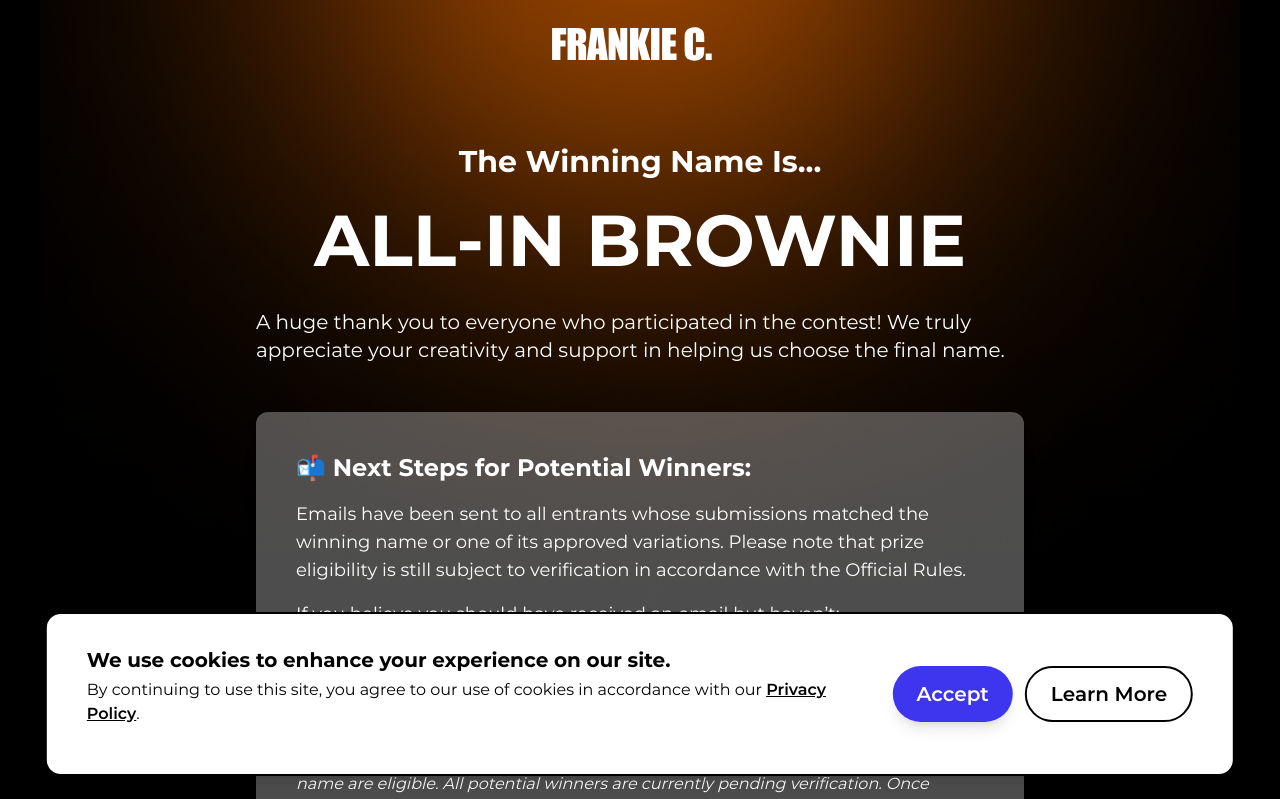
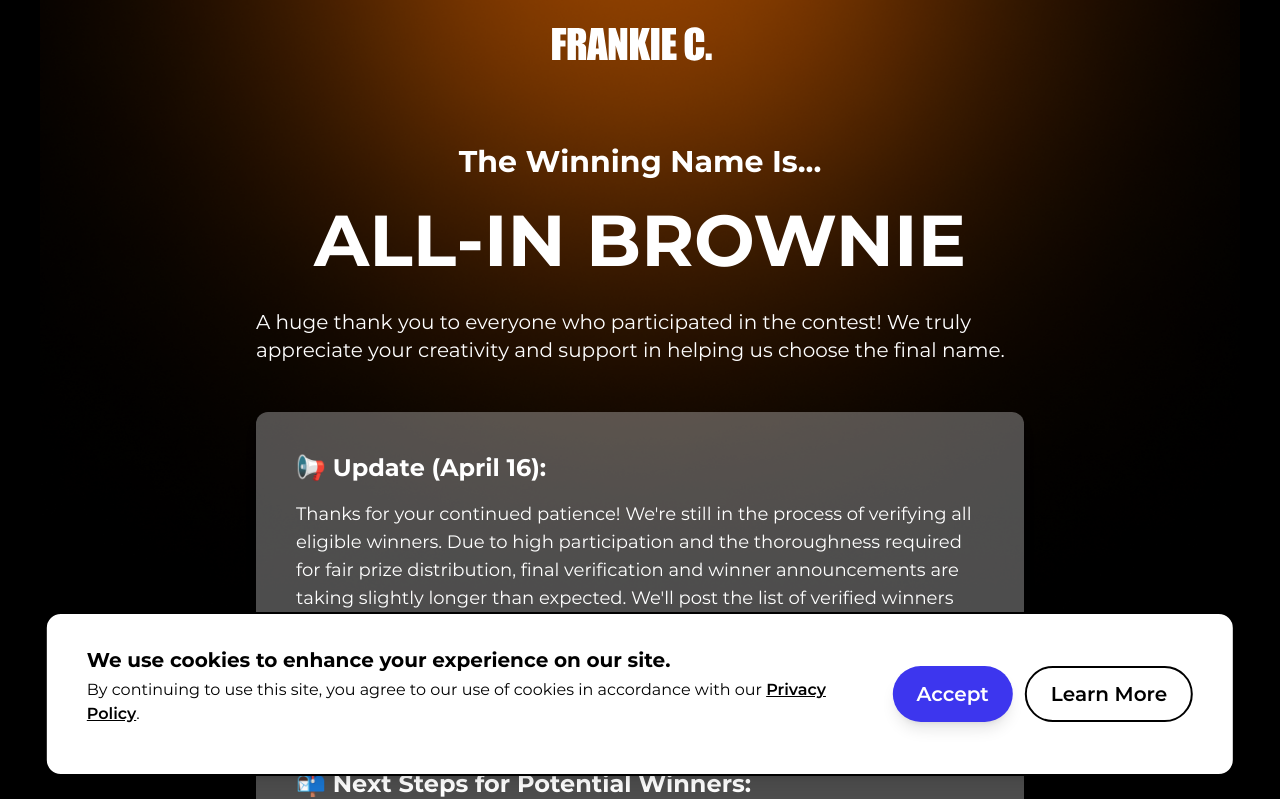
Before and after one commit to wesleyting/frankie-c-competition, a Next.js app: page / in a window 1280 px wide. Shown: the top 799 px of the page. Built offline with nearby package versions, Linux system fonts and the light colour scheme.

Commit message:
Announced update

```diff
--- a/app/page.js
+++ b/app/page.js
@@ -49,6 +49,18 @@ export default function VotePage() {
               truly appreciate your creativity and support in helping us choose
               the final name.
             </p>
+
+            <div className="bg-white text-black rounded-xl px-6 py-8 md:px-10 md:py-10 max-w-3xl mx-auto shadow-lg bg-opacity-30 text-white mb-8">
+              <h3 className="text-2xl font-bold mb-4">📢 Update (April 16):</h3>
+              <p className="text-base md:text-lg mb-4">
+                Thanks for your continued patience! We're still in the process
+                of verifying all eligible winners. Due to high participation and
+                the thoroughness required for fair prize distribution, final
+                verification and winner announcements are taking slightly longer
+                than expected. We'll post the list of verified winners here as
+                soon as the process is complete.
+              </p>
+            </div>
 
             <div className="bg-white text-black rounded-xl px-6 py-8 md:px-10 md:py-10 max-w-3xl mx-auto shadow-lg bg-opacity-30 text-white mb-8">
               <h3 className="text-2xl font-bold mb-4">
```
